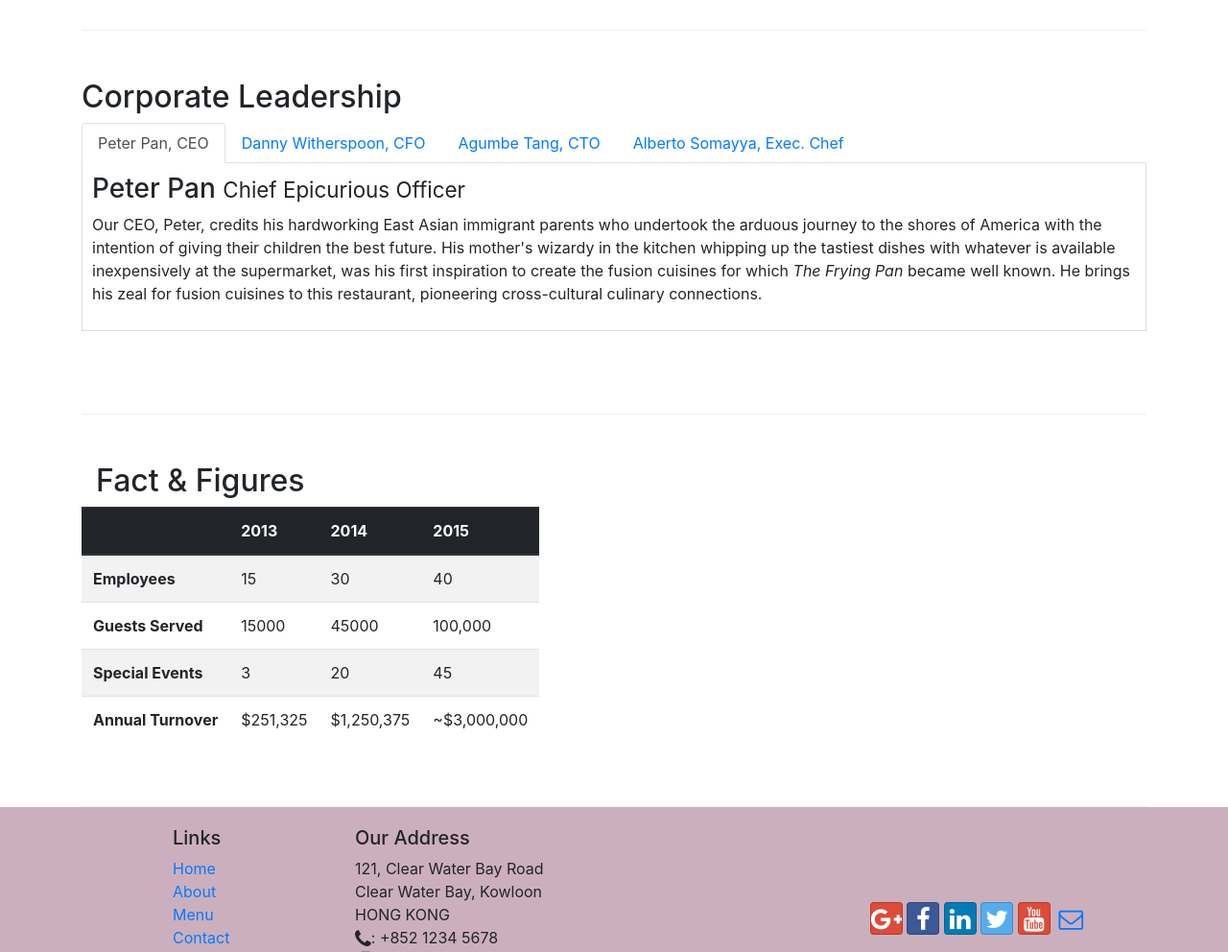
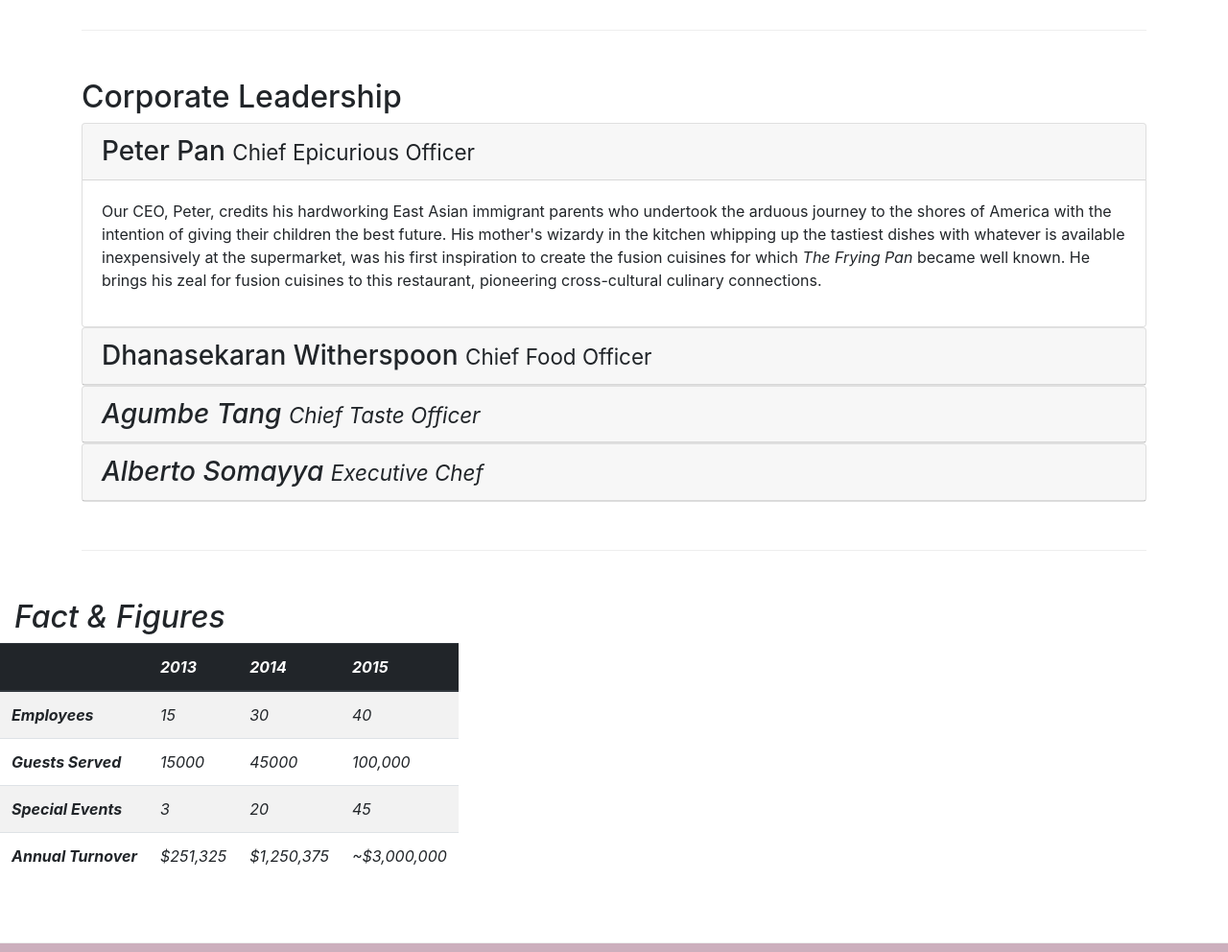
Before and after one commit to diemquynhtran/Bootstrap4, a website: page aboutus.html in a window 1280 px wide. Shown: the part 940-1932 px from the top of the page at 96% size. Drawn offline with nearby package versions, Linux system fonts and the light colour scheme.

Commit message:
Accordion

```diff
--- a/aboutus.html
+++ b/aboutus.html
@@ -102,44 +102,70 @@
         <div class="row row-content">
             <div>
                 <h2>Corporate Leadership</h2>
-                <ul class="nav nav-tabs">
-                    <li class="nav-item">
-                        <a class="nav-link active" data-toggle="tab" role="tab" href="#peter">Peter Pan, CEO</a>
-                    </li>
-                    <li class="nav-item">
-                        <a class="nav-link" href="#danny" role="tab"
-                          data-toggle="tab">Danny Witherspoon, CFO</a>
-                      </li>
-                      <li class="nav-item">
-                        <a class="nav-link" href="#agumbe"role="tab"
-                          data-toggle="tab">Agumbe Tang, CTO</a>
-                      </li>
-                      <li class="nav-item">
-                        <a class="nav-link" href="#alberto" role="tab"
-                          data-toggle="tab">Alberto Somayya, Exec. Chef</a>
-                      </li>
-                </ul>
-                <div class="tab-content">
-                    <div class="tab-pane fade show active" role="tabpanel" id="peter">
-                        <h3>Peter Pan <small>Chief Epicurious Officer</small></h3>
-                        <p class="d-none d-sm-block">Our CEO, Peter, credits his hardworking East Asian immigrant parents who undertook the arduous journey to the shores of America with the intention of giving their children the best future. His mother's wizardy in the kitchen whipping up the tastiest dishes with whatever is available inexpensively at the supermarket, was his first inspiration to create the fusion cuisines for which <em>The Frying Pan</em> became well known. He brings his zeal for fusion cuisines to this restaurant, pioneering cross-cultural culinary connections.</p>
+                <div id="accordion">
+                    <div class="card">
+                        <div class="card-header" role="tab" id="peterhead">
+                            <h3 class="mb-0">
+                                <a data-toggle="collapse" data-target="#peter">
+                                    Peter Pan <small>Chief Epicurious Officer</small>
+                                </a>
+                            </h3>
+                        </div>
+                        <div class="collapse show" id="peter" data-parent="#accordion">
+                            <div class="card-body">
+                                <p class="d-none d-sm-block">Our CEO, Peter, credits his hardworking East Asian immigrant parents who undertook the arduous journey to the shores of America with the intention of giving their children the best future. His mother's wizardy in the kitchen whipping up the tastiest dishes with whatever is available inexpensively at the supermarket, was his first inspiration to create the fusion cuisines for which <em>The Frying Pan</em> became well known. He brings his zeal for fusion cuisines to this restaurant, pioneering cross-cultural culinary connections.</p>
+                            </div>
+                        </div>
                     </div>
-                    <div role="tabpanel" class="tab-pane fade" id="danny">
-                        <h3>Dhanasekaran Witherspoon <small>Chief Food Officer</small></h3>
-                        <p class="d-none d-sm-block">Our CFO, Danny, as he is affectionately referred to by his colleagues, comes from a long established family tradition in farming and produce. His experiences growing up on a farm in the Australian outback gave him great appreciation for varieties of food sources. As he puts it in his own words, <em>Everything that runs, wins, and everything that stays, pays!</em></p>
+
+                    <div class="card">
+                        <div class="card-header" role="tab" id="dannyhead">
+                            <h3 class="mb-0">
+                                <a class="collapsed" data-toggle="collapse" data-target="#danny">
+                                Dhanasekaran Witherspoon <small>Chief Food Officer</small>
+                                </a>
+                            </h3>
+                        </div>
+                        <div class="collapse" id="danny" data-parent="#accordion">
+                            <div class="card-body">
+                                <p class="d-none d-sm-block">Our CFO, Danny, as he is affectionately referred to by his colleagues, comes from a long established family tradition in farming and produce. His experiences growing up on a farm in the Australian outback gave him great appreciation for varieties of food sources. As he puts it in his own words, <em>Everything that runs, wins, and everything that stays, pays!</p>
+                            </div>
+                        </div>
                     </div>
-                    <div class="tab-pane fade" role="tabpanel" id="agumbe">
-                        <h3>Agumbe Tang <small>Chief Taste Officer</small></h3>
-                        <p class="d-none d-sm-block">Blessed with the most discerning gustatory sense, Agumbe, our CTO, personally ensures that every dish that we serve meets his exacting tastes. Our chefs dread the tongue lashing that ensues if their dish does not meet his exacting standards. He lives by his motto, <em>You click only if you survive my lick.</em></p>
+                    <div class="card">
+                            <div class="card-header" role="tab" id="agumbehead">
+                            <h3 class="mb-0">
+                                <a class="collapsed" data-toggle="collapse" data-target="#agumbe">
+                                    Agumbe Tang <small>Chief Taste Officer</small>
+                                </a>
+                            </h3>
+                        </div>
+                        <div class="collapse" id="agumbe" data-parent="#accordion">
+                            <div class="card-body">
+                                <p class="d-none d-sm-block">Blessed with the most discerning gustatory sense, Agumbe, our CTO, personally ensures that every dish that we serve meets his exacting tastes. Our chefs dread the tongue lashing that ensues if their dish does not meet his exacting standards. He lives by his motto, <em>You click only if you survive my lick.</em></p>
+                            </div>
+                        </div>
                     </div>
-                    <div class="tab-pane fade" role="tabpanel" id="alberto">
-                        <h3>Alberto Somayya <small>Executive Chef</small></h3>
-                        <p class="d-none d-sm-block">Award winning three-star Michelin chef with wide International experience having worked closely with whos-who in the culinary world, he specializes in creating mouthwatering Indo-Italian fusion experiences. He says, <em>Put together the cuisines from the two craziest cultures, and you get a winning hit! Amma Mia!</em></p>
+                    <div class="card">
+                        <div class="card-header" role="tab" id="albertohead">
+                            <h3 class="mb-0">
+                                <a class="collapsed" data-toggle="collapse" data-target="#alberto">
+                                Alberto Somayya <small>Executive Chef</small>
+                                </a>
+                            </h3>
+                        </div>
+                        <div class="collapse" id="alberto" data-parent="#accordion">
+                            <div class="card-body">
+                                <p class="d-none d-sm-block">Award winning three-star Michelin chef with wide International experience having worked closely with whos-who in the culinary world, he specializes in creating mouthwatering Indo-Italian fusion experiences. He says, <em>Put together the cuisines from the two craziest cultures, and you get a winning hit! Amma Mia!</em></p>
+                            </div>
+                        </div>
                     </div>
                 </div>
 
             </div>
        </div>
+    </div>
+
        <div class="row row-content">
            <div class="col-12 col-sm-9">
                <h2>Fact &amp; Figures</h2>
```
